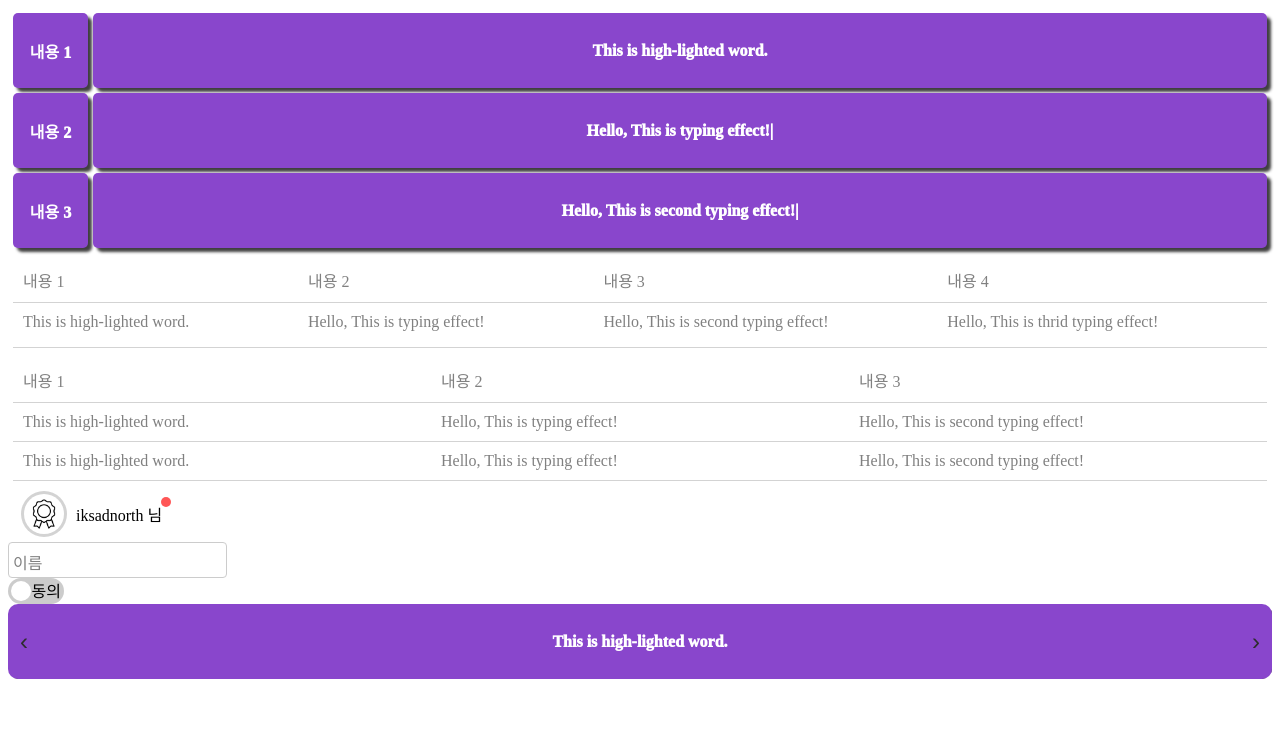
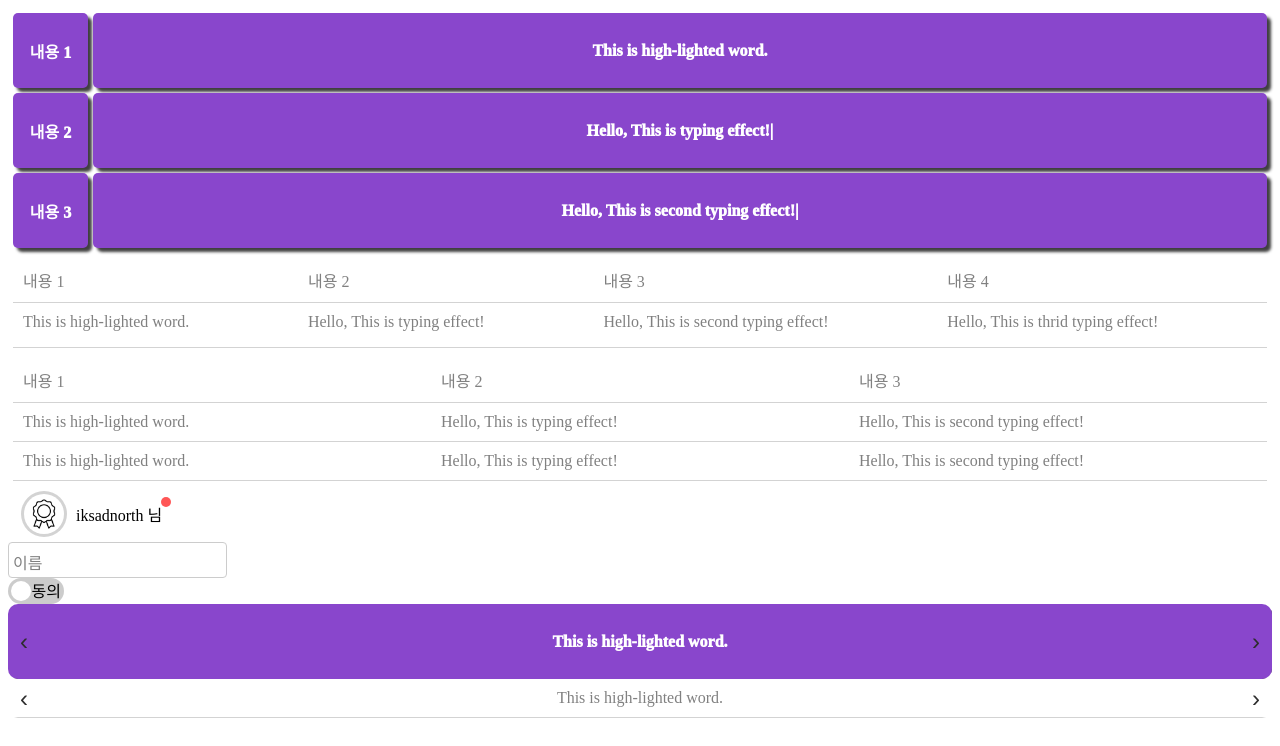
Before and after one commit to iksadNorth/sandbox, a plain HTML site: page index.html in a window 1280 px wide. Drawn offline with Linux system fonts and the light colour scheme.

Commit message:
캐러셀 UI 추가 v3

```diff
--- a/carousel.js
+++ b/carousel.js
@@ -1,5 +1,4 @@
-const carousel = document.querySelector('.carousel');
-
+document.querySelectorAll('.carousel').forEach((carousel) => {
     // 1. wrapper 생성
     const wrapper = document.createElement('div');
     wrapper.classList.add('carousel-wrapper');
@@ -7,30 +6,37 @@ wrapper.classList.add('carousel-wrapper');
     // 2. 버튼 생성
     const prevBtn = document.createElement('button');
     const nextBtn = document.createElement('button');
-
     prevBtn.className = 'carousel-btn prev';
     nextBtn.className = 'carousel-btn next';
-
     prevBtn.textContent = '‹';
     nextBtn.textContent = '›';
 
-// 3. carousel 부모에 wrapper 삽입 → carousel 대체
+    // 3. carousel wrap
     carousel.parentNode.insertBefore(wrapper, carousel);
     wrapper.appendChild(prevBtn);
     wrapper.appendChild(carousel);
     wrapper.appendChild(nextBtn);
 
-(function() {
+    // 4. 슬라이드 추적 및 동작 설정
     let index = 0;
-    const slides = document.querySelectorAll('.carousel > *');
+    const slides = carousel.children;
+    const total = slides.length;
 
-    document.querySelector('.next').addEventListener('click', () => {
-        index = (index + 1) % slides.length;
+    // 트랙처럼 보이게 설정 (필요 시)
+    carousel.style.display = 'flex';
+    carousel.style.transition = 'transform 0.3s ease';
+    Array.from(slides).forEach(slide => {
+        slide.style.flex = '0 0 100%';
+    });
+
+    // 버튼 이벤트
+    nextBtn.addEventListener('click', () => {
+        index = (index + 1) % total;
         carousel.style.transform = `translateX(-${index * 100}%)`;
     });
 
-    document.querySelector('.prev').addEventListener('click', () => {
-        index = (index - 1 + slides.length) % slides.length;
+    prevBtn.addEventListener('click', () => {
+        index = (index - 1 + total) % total;
         carousel.style.transform = `translateX(-${index * 100}%)`;
     });
-})();
+});
--- a/index.html
+++ b/index.html
@@ -69,6 +69,12 @@
         <span>Hello, This is typing effect!</span>
         <span>Hello, This is second typing effect!</span>
     </div>
+
+    <div class="carousel table-theme-2">
+        <span>This is high-lighted word.</span>
+        <span>Hello, This is typing effect!</span>
+        <span>Hello, This is second typing effect!</span>
+    </div>
 </body>
 
 <link rel="stylesheet" href="app.css">
```
Lines whose indentation alone changed are shown as unchanged.
